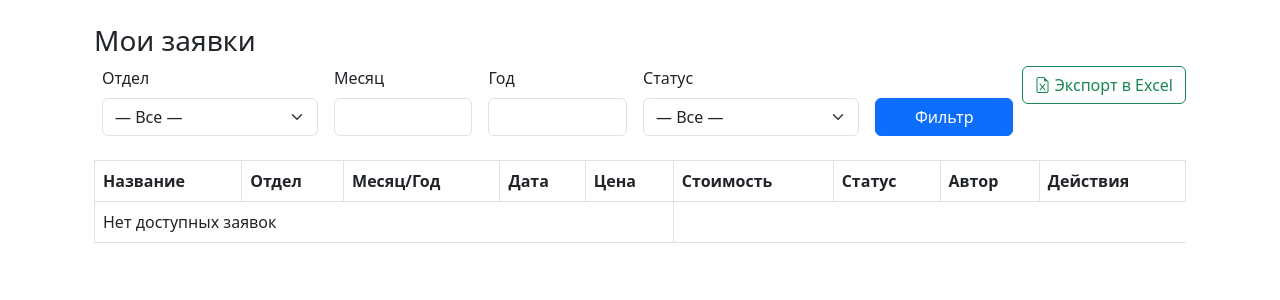
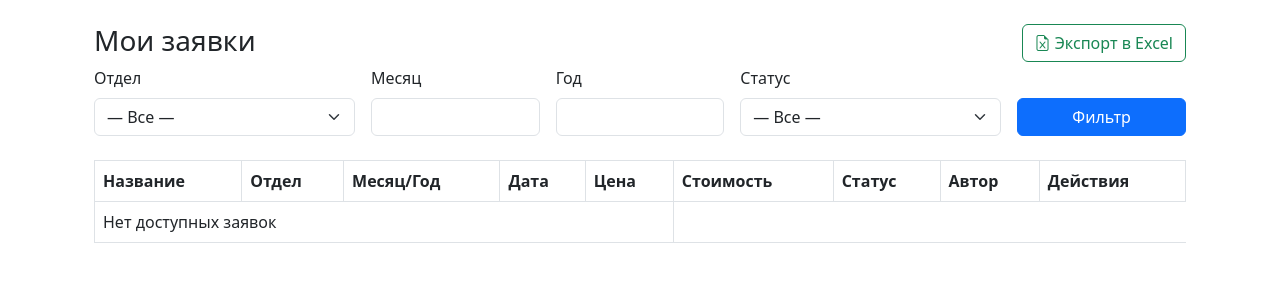
Before and after one commit to IIIPEK/Requests, a Django app: template templates/requests/request_list.html in a window 1280 px wide. Shown: the part 56-356 px from the top of the page. Run offline with Django 5.2, Linux system fonts and the light colour scheme; the template is opened without the code that fills it, so the values that code supplies are empty; parts of the project's set-up code (start-up, migrations or seed data) failed here and were passed over.

```diff
--- a/templates/requests/request_list.html
+++ b/templates/requests/request_list.html
@@ -2,13 +2,21 @@
 
 {% block content %}
     <div class="container mt-4">
+        <div class="row d-flex flex-column flex-sm-row justify-content-between gap-2">
+            <div class="col-md-4">
                 <h3>Мои заявки</h3>
+            </div>
+            <div class="col-md-4">
                 {% if has_requester_right %}
                     <a href="{% url 'requests:request_create' %}" class="btn btn-primary mb-3">Создать заявку</a>
                 {% endif %}
-    <a href="{% url 'requests:export_excel' %}?{{ request.GET.urlencode }}" class="btn btn-outline-success float-end">
+                <a href="{% url 'requests:export_excel' %}?{{ request.GET.urlencode }}"
+                   class="btn btn-outline-success float-end">
                     <i class="bi bi-file-earmark-excel"></i> Экспорт в Excel
                 </a>
+            </div>
+        </div>
+
 
         <form method="get" class="row g-3 mb-4">
             <div class="col-md-3">
@@ -16,7 +24,8 @@
                 <select name="department" class="form-select">
                     <option value="">— Все —</option>
                     {% for d in departments %}
-        <option value="{{ d.id }}" {% if filters.department == d.id|stringformat:"s" %}selected{% endif %}>
+                        <option value="{{ d.id }}"
+                                {% if filters.department == d.id|stringformat:"s" %}selected{% endif %}>
                             {{ d.description }}
                         </option>
                     {% endfor %}
@@ -38,7 +47,8 @@
                 <select name="status" class="form-select">
                     <option value="">— Все —</option>
                     {% for s in statuses %}
-        <option value="{{ s.code }}" {% if filters.status == s.code %}selected{% endif %}>{{ s.description }}</option>
+                        <option value="{{ s.code }}"
+                                {% if filters.status == s.code %}selected{% endif %}>{{ s.description }}</option>
                     {% endfor %}
                 </select>
             </div>
@@ -47,6 +57,7 @@
                 <button type="submit" class="btn btn-primary w-100">Фильтр</button>
             </div>
         </form>
+        <div class="table-responsive">
             <table class="table table-bordered">
                 <thead>
                 <tr>
@@ -73,14 +84,18 @@
                         <td>{{ req.current_status.status.description|default:"—" }}</td>
                         <td>{{ req.requester }}</td>
                         <td>
-          <a href="{% url 'requests:request_detail' req.pk %}" class="btn btn-sm btn-outline-secondary">Подробнее</a>
+                            <a href="{% url 'requests:request_detail' req.pk %}"
+                               class="btn btn-sm btn-outline-secondary">Подробнее</a>
                             <a href="{% url 'requests:request_edit' req.pk %}" class="btn btn-sm btn-outline-primary">Редактировать</a>
                         </td>
                     </tr>
                 {% empty %}
-      <tr><td colspan="5">Нет доступных заявок</td></tr>
+                    <tr>
+                        <td colspan="5">Нет доступных заявок</td>
+                    </tr>
                 {% endfor %}
                 </tbody>
             </table>
         </div>
+    </div>
 {% endblock %}
```
Lines whose indentation alone changed are shown as unchanged.
